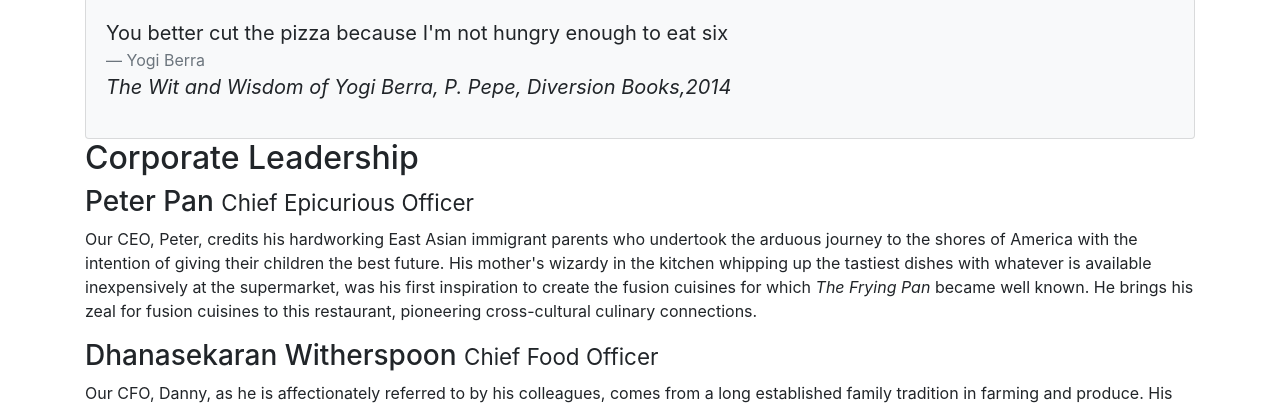
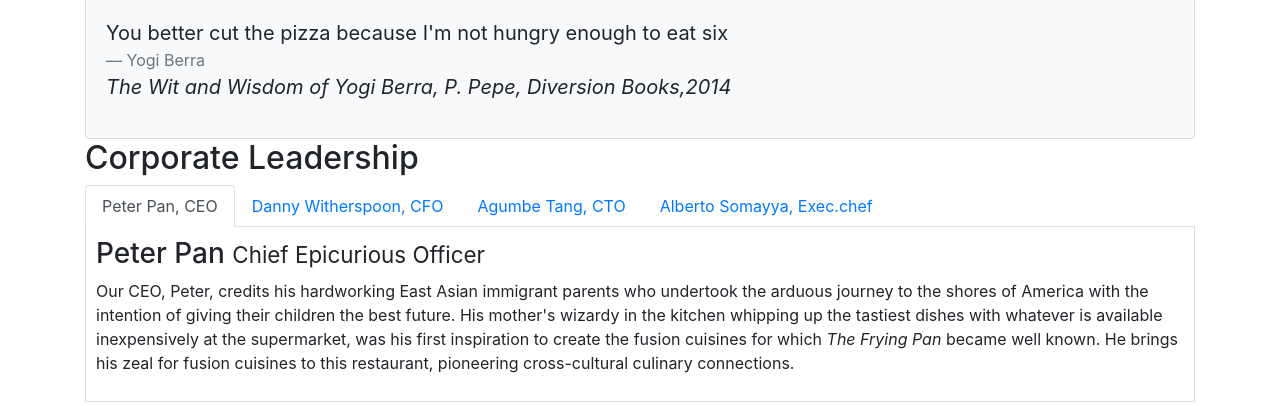
Before and after one commit to amalahema/Bootstrap, a website: page ABOUTUS.HTML in a window 1280 px wide. Shown: the part 857-1263 px from the top of the page. Drawn offline with nearby package versions, Linux system fonts and the light colour scheme.

Commit message:
BootStrap JS Component-Tabs

```diff
--- a/ABOUTUS.HTML
+++ b/ABOUTUS.HTML
@@ -111,14 +111,44 @@
             <div class="col-12 col-sm-12">
                 <!---col 12 rows for phone display sm-12 used to display the content in the entire width-->
                 <h2>Corporate Leadership</h2>
+
+                <ul class="nav nav-tabs"><!--heading of tab-->
+                   <li class="nav-item">
+                       <a class="nav-link active" href="#peter"
+                          role="tab" data-toggle="tab">Peter Pan, CEO</a>
+                   </li>
+                   <li class="nav-item">
+                    <a class="nav-link" href="#danny"
+                       role="tab" data-toggle="tab">Danny Witherspoon, CFO</a>
+                   </li>
+                   <li class="nav-item">
+                    <a class="nav-link" href="#agumbe"
+                       role="tab" data-toggle="tab">Agumbe Tang, CTO</a>
+                   </li>
+                   <li class="nav-item">
+                    <a class="nav-link" href="#alberto"
+                        role="tab" data-toggle="tab">Alberto Somayya, Exec.chef</a>
+                   </li>
+                </ul>
+
+                <div class="tab-content"><!--content of the tab-->
+                 <div role="tabpanel" class="tab-pane fade show active" id="peter">
                     <h3>Peter Pan <small>Chief Epicurious Officer</small></h3>
                     <p class="d-none d-sm-block">Our CEO, Peter, credits his hardworking East Asian immigrant parents who undertook the arduous journey to the shores of America with the intention of giving their children the best future. His mother's wizardy in the kitchen whipping up the tastiest dishes with whatever is available inexpensively at the supermarket, was his first inspiration to create the fusion cuisines for which <em>The Frying Pan</em> became well known. He brings his zeal for fusion cuisines to this restaurant, pioneering cross-cultural culinary connections.</p>
+                 </div>
+                 <div role="tabpanel" class="tab-pane fade" id="danny">
                     <h3>Dhanasekaran Witherspoon <small>Chief Food Officer</small></h3>
                     <p class="d-none d-sm-block">Our CFO, Danny, as he is affectionately referred to by his colleagues, comes from a long established family tradition in farming and produce. His experiences growing up on a farm in the Australian outback gave him great appreciation for varieties of food sources. As he puts it in his own words, <em>Everything that runs, wins, and everything that stays, pays!</em></p>
+                 </div>
+                 <div role="tabpanel" class="tab-pane fade" id="agumbe">
                     <h3>Agumbe Tang <small>Chief Taste Officer</small></h3>
                     <p class="d-none d-sm-block">Blessed with the most discerning gustatory sense, Agumbe, our CTO, personally ensures that every dish that we serve meets his exacting tastes. Our chefs dread the tongue lashing that ensues if their dish does not meet his exacting standards. He lives by his motto, <em>You click only if you survive my lick.</em></p>
+                </div>
+                <div role="tabpanel" class="tab-pane fade" id="alberto">
                     <h3>Alberto Somayya <small>Executive Chef</small></h3>
                     <p class="d-none d-sm-block">Award winning three-star Michelin chef with wide International experience having worked closely with whos-who in the culinary world, he specializes in creating mouthwatering Indo-Italian fusion experiences. He says, <em>Put together the cuisines from the two craziest cultures, and you get a winning hit! Amma Mia!</em></p>
+                 </div>
+                </div>
             </div>
        </div>
        <div class="row row-content">
--- a/style.css
+++ b/style.css
@@ -42,3 +42,13 @@
 {
 background-color: #512DA8;
 }
+
+.tab-content
+{
+    border-left:1px solid #ddd;
+    border-right:1px solid #ddd;
+    border-bottom: 1px solid #ddd;
+    padding: 10px;
+
+
+}
```
Also changed, not shown: index.html (+1 -0 lines). Lines whose indentation alone changed are shown as unchanged.
